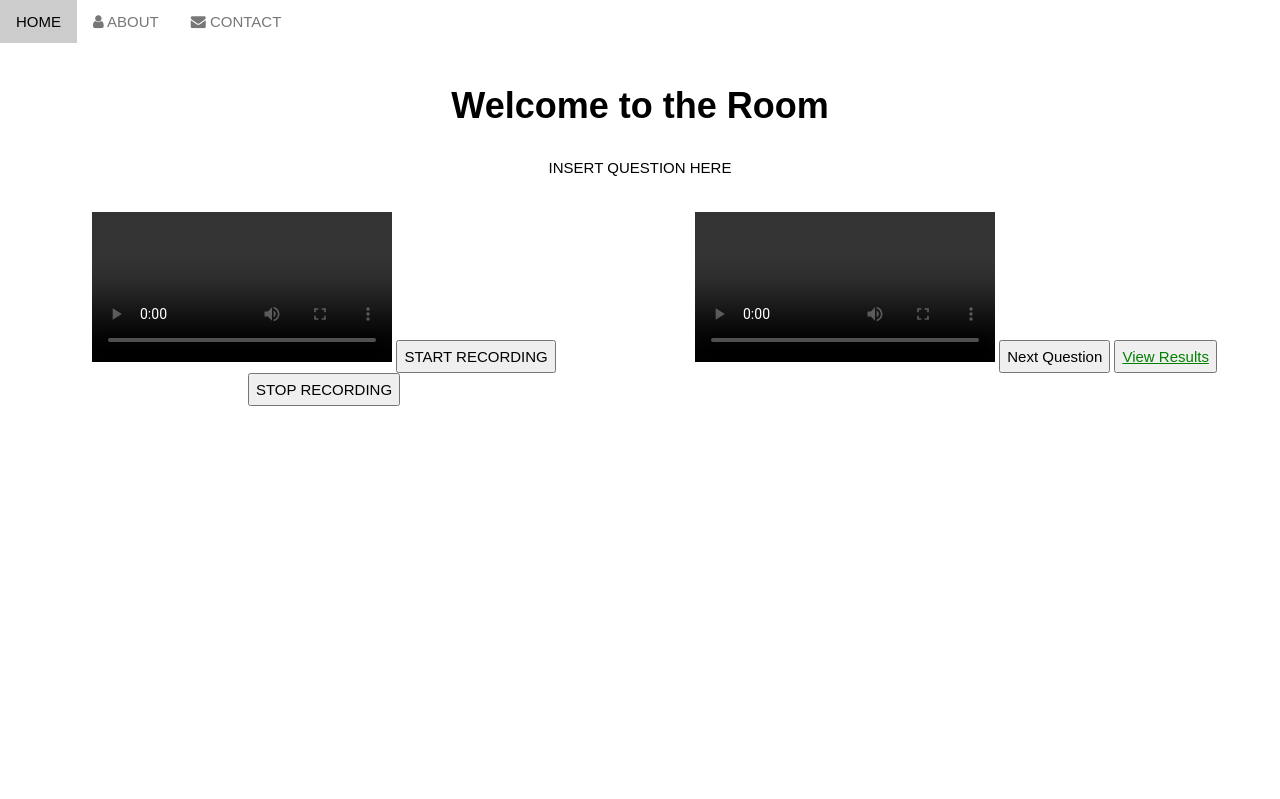
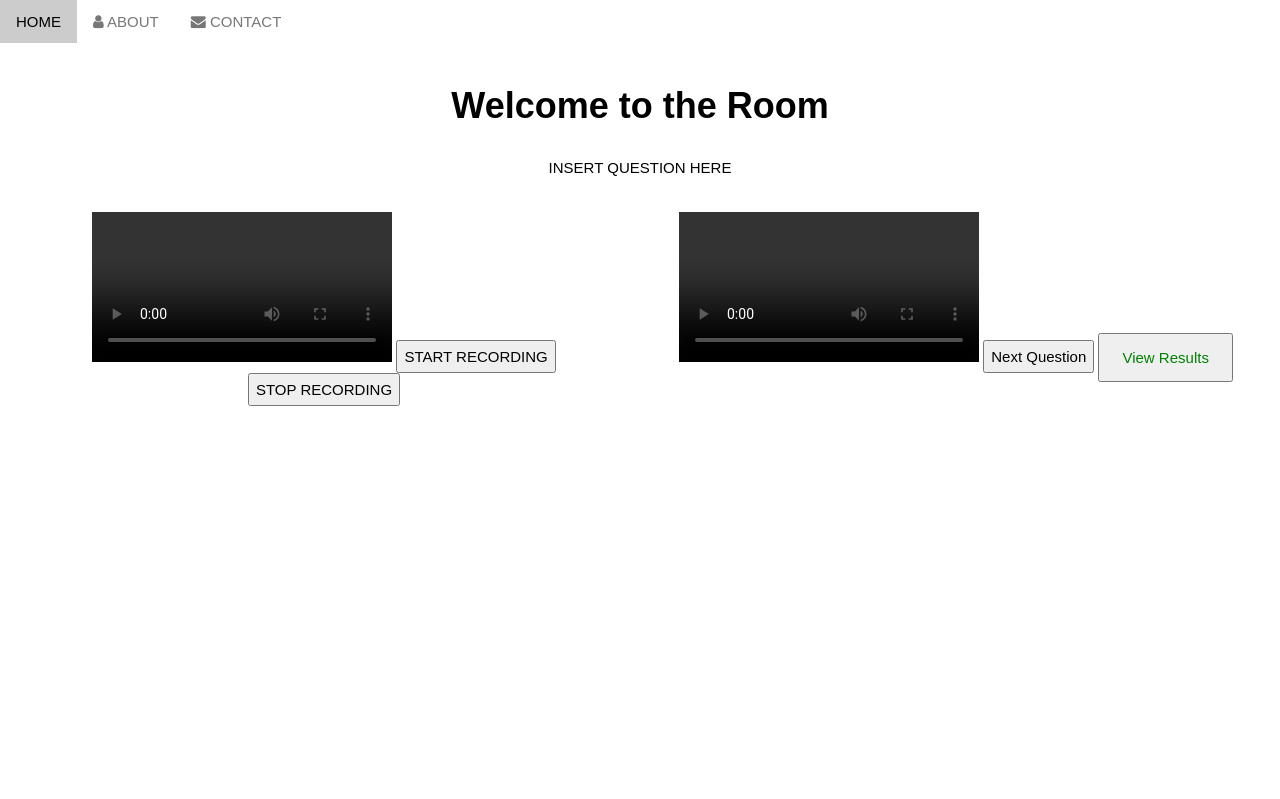
Before and after one commit to kaiznanji/IPrep, a Flask app: page /room in a window 1280 px wide. Shown: the top 799 px of the page. Run offline with Flask 2, Linux system fonts and the light colour scheme; some web fonts are replaced.

Commit message:
Yoen Uploaded Files

```diff
--- a/app/templates/room.html
+++ b/app/templates/room.html
@@ -65,7 +65,7 @@ body, html {
     <div class="w3-half w3-section">
       <video id="vid2" controls></video>
       <button>Next Question</button>
-      <button class="results"><a href>View Results</a></button>
+      <button class="results"><a href="results" class="w3-bar-item w3-button w3-hide-small" onclick="location.href='file:///Users/yoon/Downloads/iPrep/results.html';">View Results</a></button>
     </div>
   </div>
   <br>
```
